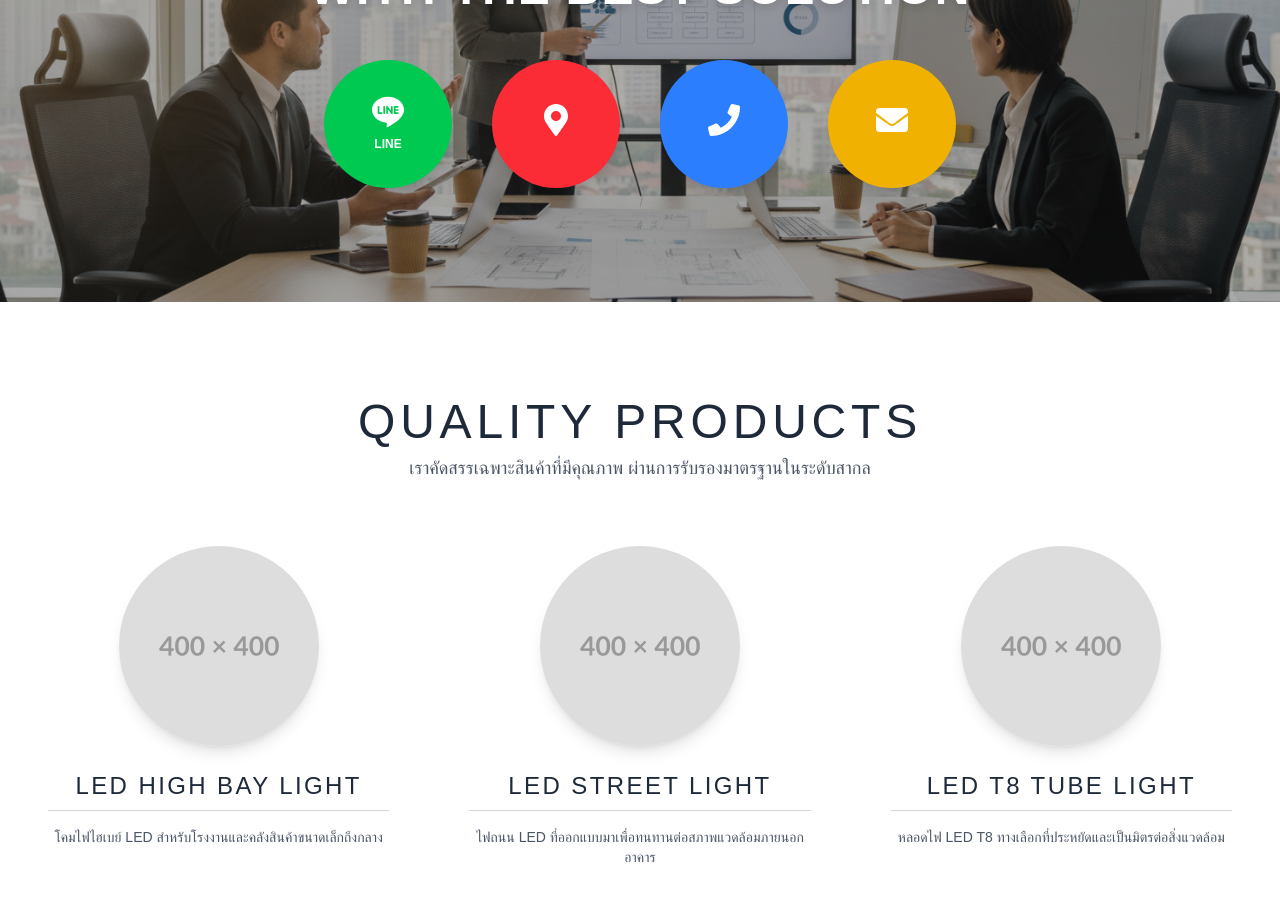
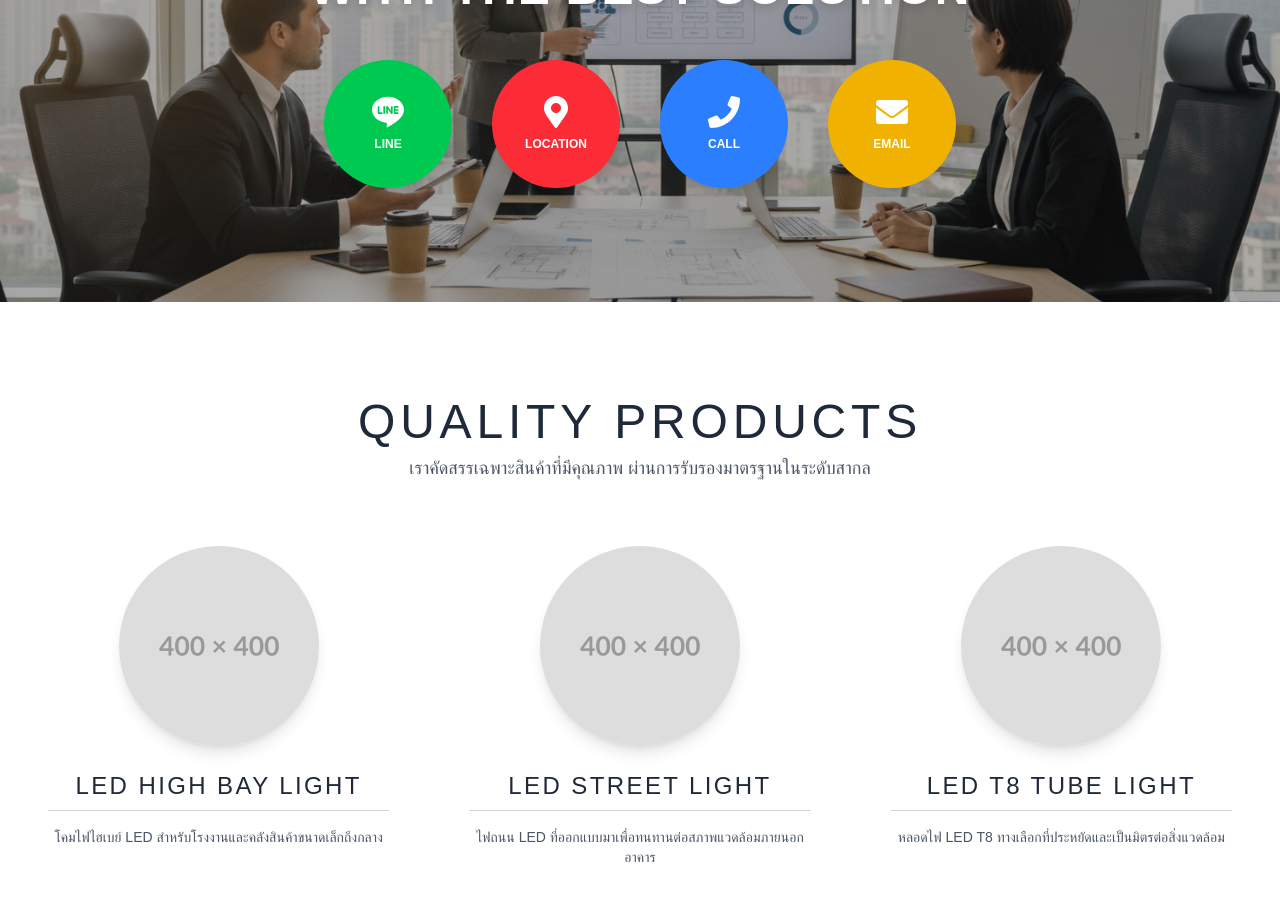
Before and after one commit to devgvcommlighting-hue/vcommlighting, a Next.js app: page / in a window 1280 px wide. Shown: the part 1820-2720 px from the top of the page. Built offline with nearby package versions, Linux system fonts and the light colour scheme.

Commit message:
initial commit

```diff
--- a/components/ContactCtaSection.tsx
+++ b/components/ContactCtaSection.tsx
@@ -60,7 +60,7 @@ export default function ContactCtaSection() {
 
                 {/* Main Text */}
                 <h2 className="text-3xl md:text-5xl font-bold text-white tracking-wide mb-12 drop-shadow-lg max-w-4xl">
-                    LET&apos;S DISCUSS YOUR PROJECT WITH THE BEST SOLUTION
+                    LET'S DISCUSS YOUR PROJECT WITH THE BEST SOLUTION
                 </h2>
 
                 {/* Contact Icons Grid */}
@@ -74,8 +74,9 @@ export default function ContactCtaSection() {
                             className={`flex flex-col items-center justify-center p-4 w-28 h-28 sm:w-32 sm:h-32 rounded-full shadow-xl transition-all duration-300 transform scale-100 ${item.color} ${item.hover} hover:scale-105`}
                         >
                             <item.icon className="w-8 h-8 text-white mb-1" aria-hidden="true" />
+                            {/* *** แก้ไขตรงนี้: ให้แสดง item.label ของทุกปุ่ม *** */}
                             <span className="text-white text-xs font-bold uppercase mt-1">
-                                {item.label === 'LINE' ? 'LINE' : ''}
+                                {item.label}
                             </span>
                         </Link>
                     ))}
```
